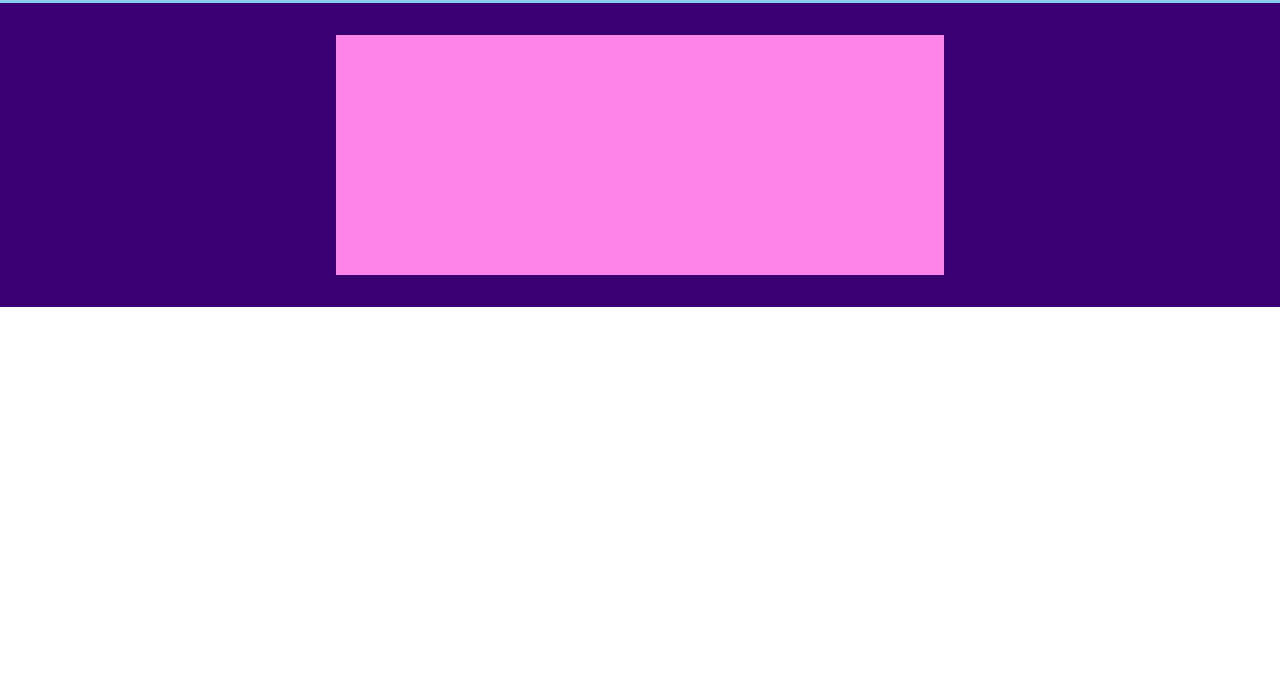
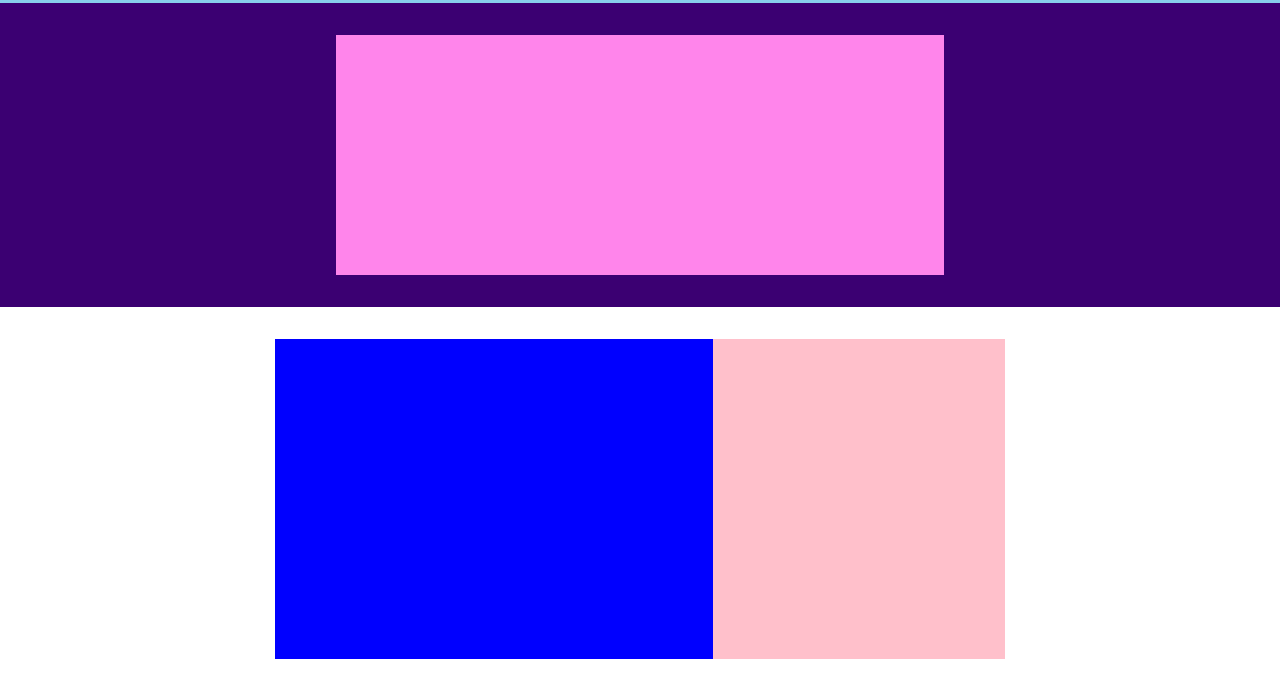
Before and after one commit to briancosentino/htmlcss-struttura-discord, a plain HTML site: page index.html in a window 1280 px wide. Shown: the part 63-760 px from the top of the page. Drawn offline with Linux system fonts and the light colour scheme.

Commit message:
add first main section

```diff
--- a/css/style.css
+++ b/css/style.css
@@ -26,6 +26,12 @@
     }
     .hero-content{
         background-color: rgb(255, 133, 235);
+    }
+    .section-img{
+        background-color: blue;
+    }
+    .section-description{
+        background-color: pink;
     }
 }
 nav{
@@ -70,3 +76,18 @@ nav{
     margin: auto;
     min-height: 15rem;
 }
+.main-section{
+    padding: 2rem;
+}
+.section-content{
+    width: 60%;
+    min-height: 20rem;
+    align-items: stretch;
+    margin: auto;
+}
+.section-img{
+    width: 60%;
+}
+.section-description{
+    width: 40%;
+}
--- a/index.html
+++ b/index.html
@@ -30,6 +30,18 @@
 
             </div>
         </section>
+        <section class="main-section" id="invite-only">
+            <div class="section-content d-flex">
+                <div class="section-img"></div>
+                <div class="section-description"></div>
+
+            </div>
+        </section>
+        <!-- /.main-section -->
+        <section class="main-section" id="community"></section>
+        <!-- /.main-section -->
+        <section class="main-section" id="fandom"></section>
+        <!-- /.main-section -->
     </main>
     <footer></footer>
 
```
